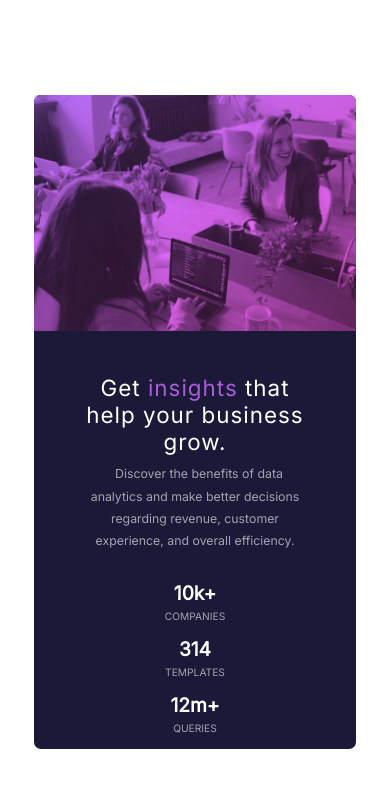
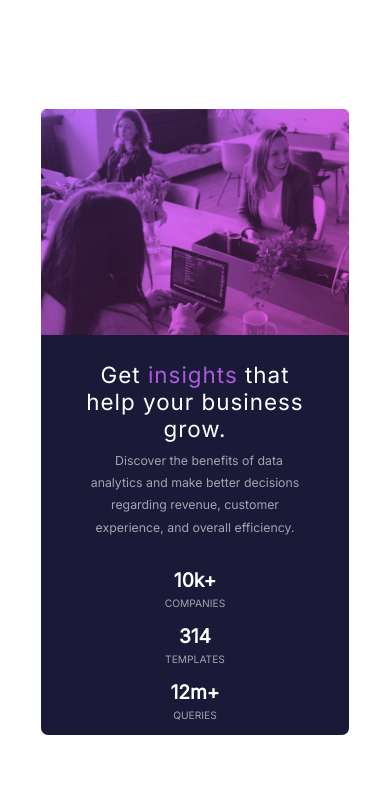
Before and after one commit to dyegohrq/cartao-de-estatistica, a plain HTML site: page index.html in a window 390 px wide. Drawn offline with Linux system fonts and the light colour scheme.

Commit message:
tentando deixar o site responsivo para todos os mobiles

```diff
--- a/estilos/style.css
+++ b/estilos/style.css
@@ -117,7 +117,7 @@ img {
     font-weight: 300;
 }
 
-@media screen and (min-width: 350px) {
+@media screen and (min-width: 340px){
     main {
         width: 283px;
         height: 599px;
@@ -140,14 +140,14 @@ img {
         margin-top: 20px;
     }
 }
- @media screen and (min-width: 365px) {
+ @media screen and (min-width: 350px) {
    main {
-    width: 322px;
-    height: 654px;
+    width: 308px;
+    height: 626px;
    }
 
    .conteiner {
-        padding: 33px 40px 0px 40px;
+        padding: 16px 40px 0px 40px;
 
     }
 
```
